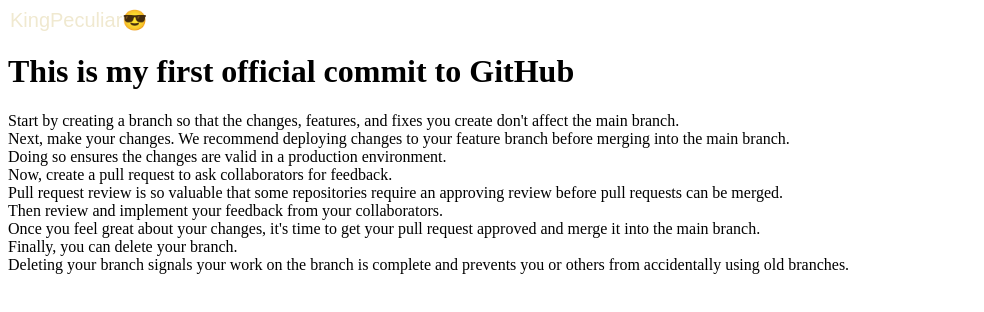
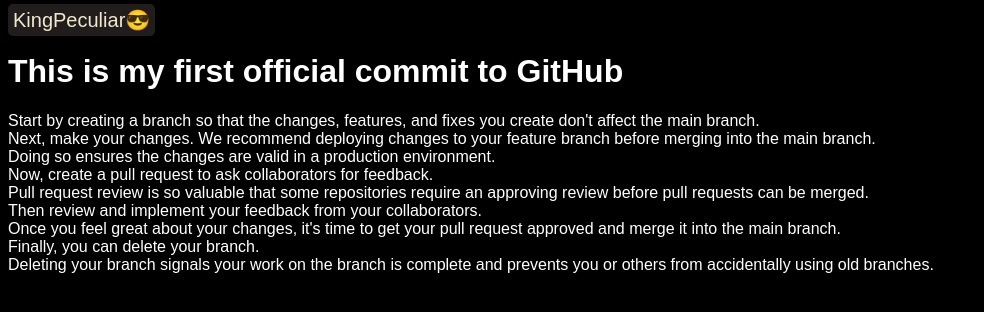
Before and after one commit to KinggPeculiar/Hello-World, a plain HTML site: page index.html in a window 1280 px wide. Shown: the whole page, without its empty margins (0-984 px from the left). Drawn offline with Linux system fonts and the light colour scheme.

Commit message:
Altered background and font color.

```diff
--- a/index.html
+++ b/index.html
@@ -6,14 +6,14 @@
   <title>Hello GitHub World</title>
   <style>
     body {
-      background color: black
-      color: white
+      background-color: black;
+      color: white;
       font-family: Arial, sans-serif;
       font-size: 16px;
     }
     header {
-      background color: rgb(34, 29, 29);
-      padding: 2px;
+      background-color: rgb(34, 29, 29);
+      padding: 5px;
       display: inline;
       border-radius: 5px;
       font-family: sans-serif;
```
